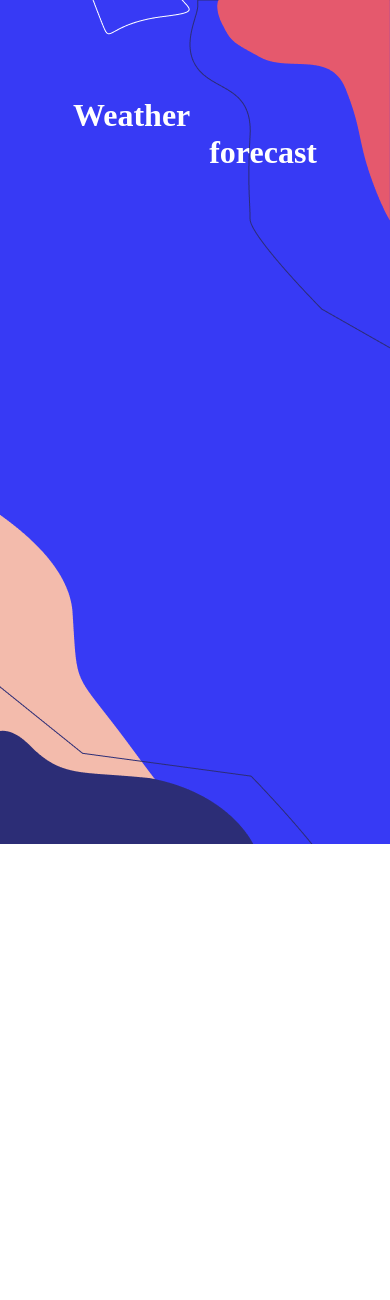
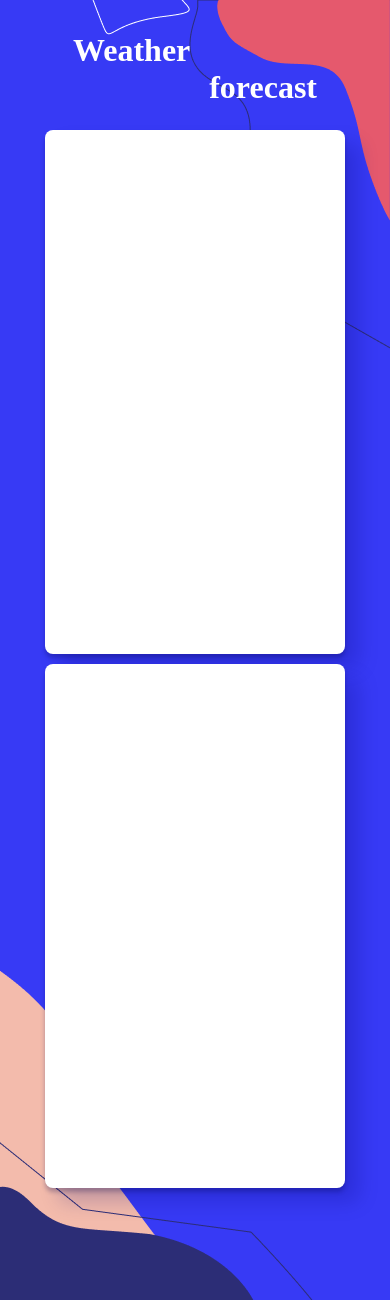
Before and after one commit to Mobidikt/weather-forecast, a React (Create React App) app: page / in a window 390 px wide. Before the commit the page ends 844 px from the top, so only its background shows below. Built offline with nearby package versions, Linux system fonts and the light colour scheme.

Commit message:
Add component Main and make this responsive

```diff
--- a/src/App.css
+++ b/src/App.css
@@ -1,11 +1,13 @@
 .App {
-    height: 100vh;
+    min-height: 100vh;
+    padding-bottom: 233px;
     background: url(./assets/image/forecast-Bg-up-1.png) top right no-repeat,
         url(./assets/image/forecast-Bg-buttom.png) bottom left no-repeat,
         #373AF5;
 }
 @media screen and (max-width: 1300px) {
     .App {
+        padding-bottom: 80px;
         background: url(./assets/image/forecast-Bg-up-1.png) -20px 0px no-repeat,
             url(./assets/image/forecast-Bg-buttom.png) -20px bottom no-repeat,
             #373AF5;
@@ -13,6 +15,7 @@
 }
 @media screen and (max-width: 900px) {
     .App {
+        padding-bottom: 112px;
         background: url(./assets/image/Up-Bg-mob.png) top right no-repeat,
             url(./assets/image/bottom-Bg-mob.png) 0px bottom no-repeat,
             #373AF5;
--- a/src/App.tsx
+++ b/src/App.tsx
@@ -2,11 +2,13 @@ import React from 'react';
 import './App.css';
 import './assets/fonts/fonts.css';
 import Header from './components/Header/Header';
+import Main from './components/Main/Main';
 
 function App() {
   return (
     <div className='App'>
       <Header />
+      <Main />
     </div>
   );
 }
--- /dev/null
+++ b/src/components/ForecastDay/ForecastDay.css
@@ -0,0 +1,12 @@
+.forecast-day {
+    min-height: 524px;
+    width: 660px;
+    background: #FFFFFF;
+    box-shadow: 0px 4px 4px rgba(4, 5, 73, 0.25), 14px 14px 20px rgba(5, 6, 114, 0.2);
+    border-radius: 8px;
+}
+@media screen and (max-width: 800px) {
+    .forecast-day {
+        width: 300px;
+    }
+}
--- /dev/null
+++ b/src/components/ForecastDay/ForecastDay.tsx
@@ -0,0 +1,11 @@
+import React from 'react';
+import './ForecastDay.css';
+
+const ForecastDay: React.FC = () => {
+  return (
+    <div className="forecast-day">
+    </div>
+  );
+};
+
+export default ForecastDay;
--- /dev/null
+++ b/src/components/ForecastWeek/ForecastWeek.css
@@ -0,0 +1,18 @@
+.forecast-week {
+    min-height: 524px;
+    width: 660px;
+    background: #FFFFFF;
+    box-shadow: 0px 4px 4px rgba(4, 5, 73, 0.25), 14px 14px 20px rgba(5, 6, 114, 0.2);
+    border-radius: 8px;
+}
+@media screen and (max-width: 1370px) {
+    .forecast-week {
+        margin-bottom: 34px;
+    }
+}
+@media screen and (max-width: 800px) {
+    .forecast-week {
+        width: 300px;
+        margin-bottom: 10px;
+    }
+}
--- /dev/null
+++ b/src/components/ForecastWeek/ForecastWeek.tsx
@@ -0,0 +1,11 @@
+import React from 'react';
+import './ForecastWeek.css';
+
+const ForecastWeek: React.FC = () => {
+  return (
+    <div className="forecast-week">
+    </div>
+  );
+};
+
+export default ForecastWeek;
--- a/src/components/Header/Header.css
+++ b/src/components/Header/Header.css
@@ -11,7 +11,7 @@
     font-style: normal;
     font-weight: 700;
     font-size: 102px;
-    height: 212px;
+    min-height: 212px;
     max-width: 776px;
     margin: 0 auto;
     display: flex;
@@ -24,11 +24,14 @@
 .header__title_right-down {
     text-align: right;
 }
-@media screen and (max-width: 900px) {
-    .header__title {
+@media screen and (max-width: 800px) {
+    .header {
         padding-top: 32px;
         margin-bottom: 24px;
+    }
+    .header__title {
         max-width: 244px;
+        min-height: 64px;
         font-size: 32px;
     }
 }
--- /dev/null
+++ b/src/components/Main/Main.css
@@ -0,0 +1,12 @@
+.main {
+    max-width: 1350px;
+    margin: 0 auto;
+    display:  flex;
+    justify-content: space-between;
+}
+@media screen and (max-width: 1370px) {
+    .main {
+        flex-direction: column;
+        align-items: center;
+    }
+}
--- /dev/null
+++ b/src/components/Main/Main.tsx
@@ -0,0 +1,15 @@
+import React from 'react';
+import ForecastDay from '../ForecastDay/ForecastDay';
+import ForecastWeek from '../ForecastWeek/ForecastWeek';
+import './Main.css';
+
+const Main: React.FC = () => {
+  return (
+    <main className='main'>
+        <ForecastWeek />
+        <ForecastDay />
+    </main>
+  );
+};
+
+export default Main;
```
Lines whose indentation alone changed are shown as unchanged.
